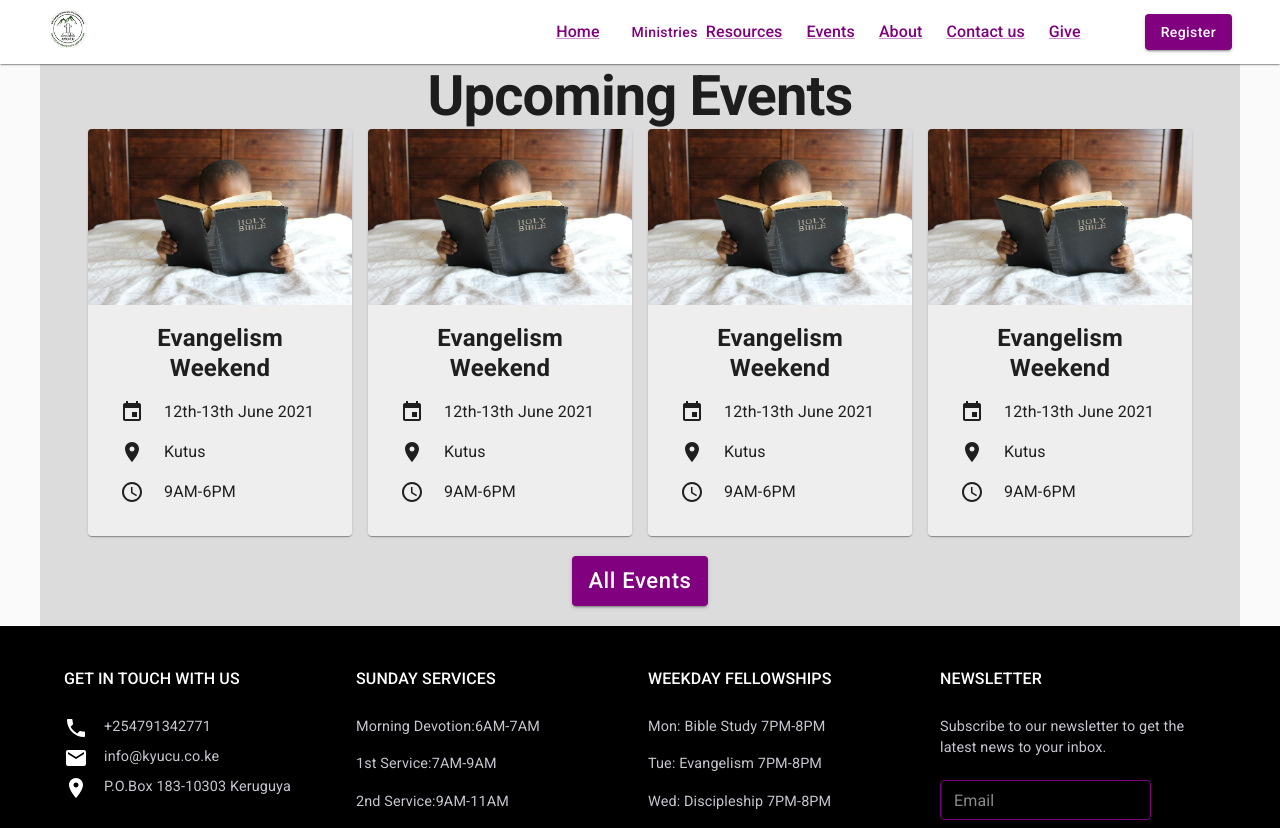
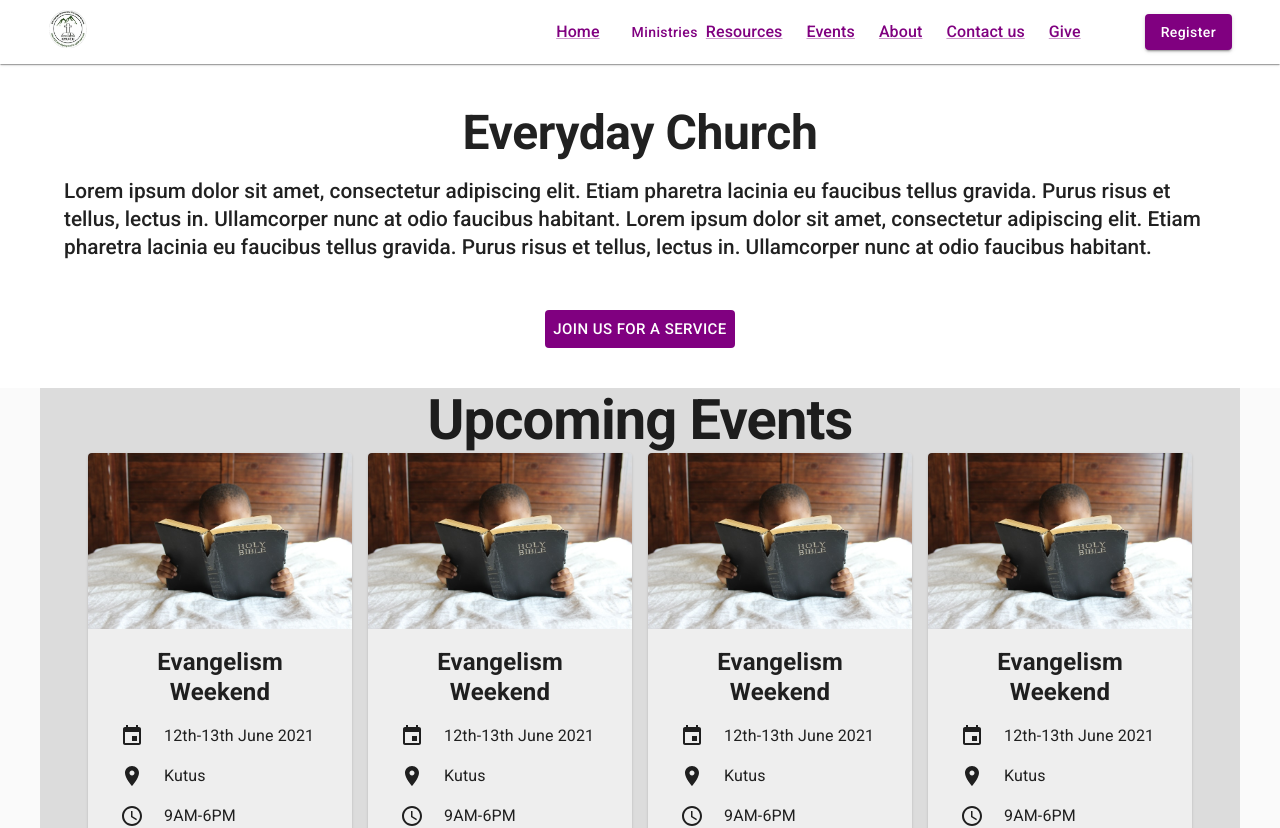
Before and after one commit to KyU-Christian-Union/kyucuwebapp, a React (Create React App) app: page / in a window 1280 px wide. Shown: the top 828 px of the page. Built offline with nearby package versions, Linux system fonts and the light colour scheme.

Commit message:
everyday_church component

```diff
--- /dev/null
+++ b/src/components/EverydayChurch/EverydayChurch.jsx
@@ -0,0 +1,48 @@
+import React from 'react';
+import Typography from '@mui/material/Typography';
+import { Container, Box } from '@mui/material';
+import Button from '@mui/material/Button';
+import makeStyles from '@mui/styles/makeStyles';
+
+const useStyles = makeStyles(theme => ({
+  churchDiv: {
+    backgroundColor: theme.palette.common.white,
+    paddingTop: theme.spacing(5),
+    paddingBottom: theme.spacing(5)
+  },
+  churchButton: {
+    backgroundColor: theme.palette.primary.main,
+    color: theme.palette.common.white,
+    fontSize: '15px'
+  },
+  churchHeader: {
+    fontWeight: 700,
+    [theme.breakpoints.down('sm')]: {
+      fontSize: '2.4rem',
+      fontWeight: 900
+    }
+  }
+}));
+const EverydayChurch = () => {
+  const classes = useStyles();
+  return (
+    <div className={classes.churchDiv}>
+      <Container maxWidth="lg">
+        <Typography variant="h2" align="center" gutterBottom="true" className={classes.churchHeader}>
+          Everyday Church
+        </Typography>
+        <Typography variant="h5" gutterBottom="true" sx={{ fontWeight: 500 }}>
+          Lorem ipsum dolor sit amet, consectetur adipiscing elit. Etiam pharetra lacinia eu faucibus tellus gravida.
+          Purus risus et tellus, lectus in. Ullamcorper nunc at odio faucibus habitant. Lorem ipsum dolor sit amet,
+          consectetur adipiscing elit. Etiam pharetra lacinia eu faucibus tellus gravida. Purus risus et tellus, lectus
+          in. Ullamcorper nunc at odio faucibus habitant.
+        </Typography>
+        <Box component="div" sx={{ display: 'flex', justifyContent: 'center', marginTop: 6 }}>
+          <Button className={classes.churchButton}>JOIN US FOR A SERVICE</Button>
+        </Box>
+      </Container>
+    </div>
+  );
+};
+
+export default EverydayChurch;
--- a/src/pages/HomePage/HomePage.jsx
+++ b/src/pages/HomePage/HomePage.jsx
@@ -2,11 +2,13 @@ import React from 'react';
 import PublicAppBar from '../../components/AppBars.jsx/PublicAppBar';
 import UpcomingEvents from '../../components/UpcomingEvents/UpcomingEvents';
 import Footer from '../../components/Footer/Footer';
+import EverydayChurch from '../../components/EverydayChurch/EverydayChurch';
 
 const HomePage = () => {
   return (
     <>
       <PublicAppBar />
+      <EverydayChurch />
       <UpcomingEvents />
       <Footer />
     </>
```
